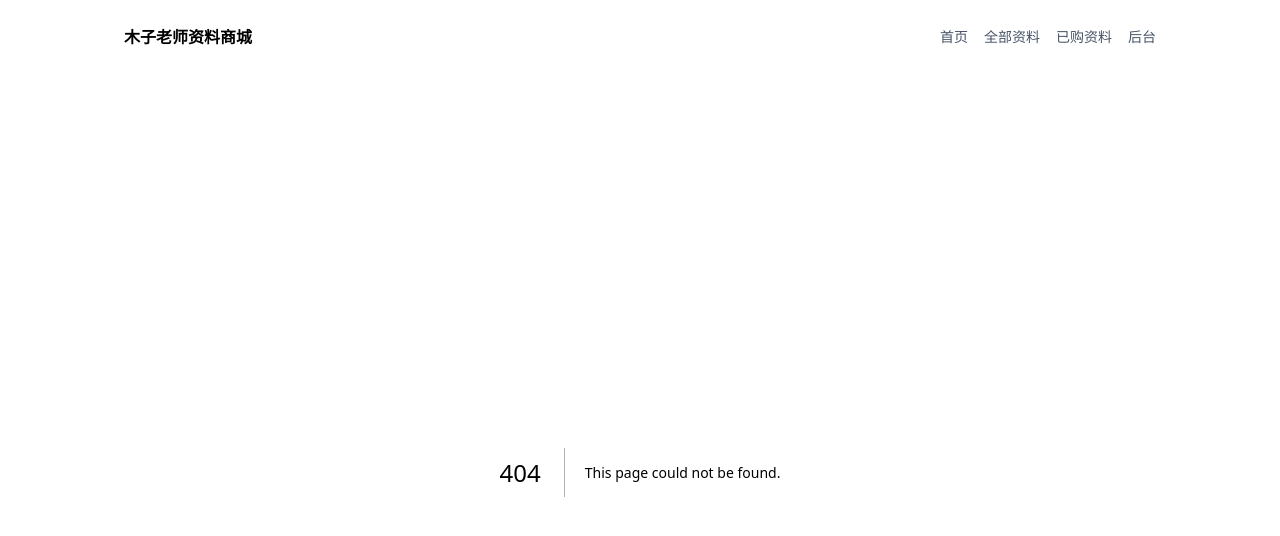
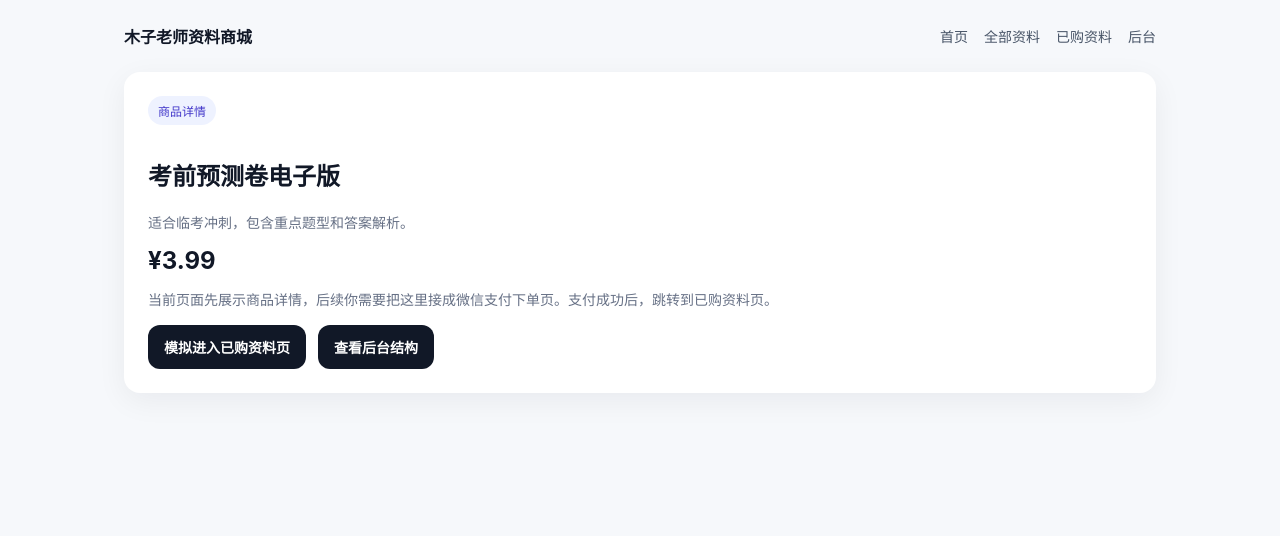
Before and after one commit to muzi2023/digital-material-store, a Next.js app: page /materials/forecast-paper-pack in a window 1280 px wide. Before the commit this address had no page. Shown: the top 536 px of the page. Built offline with nearby package versions, Linux system fonts and the light colour scheme.

Commit message:
feat: add material detail page

```diff
--- /dev/null
+++ b/app/materials/[slug]/page.tsx
@@ -0,0 +1,33 @@
+import Link from 'next/link';
+import { notFound } from 'next/navigation';
+import { materials } from '@/lib/mock';
+
+export default function MaterialDetailPage({ params }: { params: { slug: string } }) {
+  const material = materials.find((item) => item.slug === params.slug);
+
+  if (!material) {
+    notFound();
+  }
+
+  return (
+    <main>
+      <section className="panel">
+        <span className="badge">商品详情</span>
+        <h1>{material.title}</h1>
+        <p className="subtle">{material.description}</p>
+        <div className="price">¥{(material.price / 100).toFixed(2)}</div>
+        <p className="subtle">
+          当前页面先展示商品详情，后续你需要把这里接成微信支付下单页。支付成功后，跳转到已购资料页。
+        </p>
+        <div style={{ display: 'flex', gap: 12, marginTop: 16 }}>
+          <Link className="button" href="/downloads">
+            模拟进入已购资料页
+          </Link>
+          <Link className="button" href="/admin">
+            查看后台结构
+          </Link>
+        </div>
+      </section>
+    </main>
+  );
+}
```
